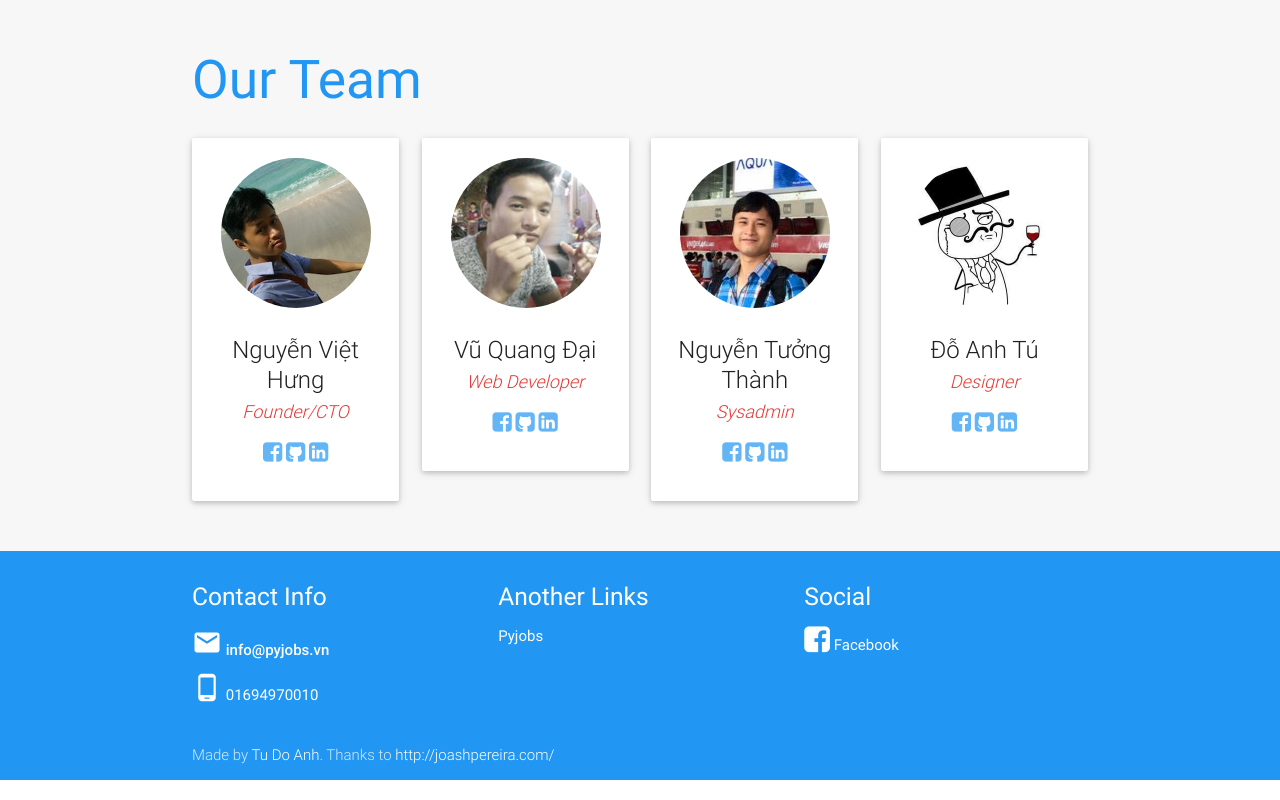
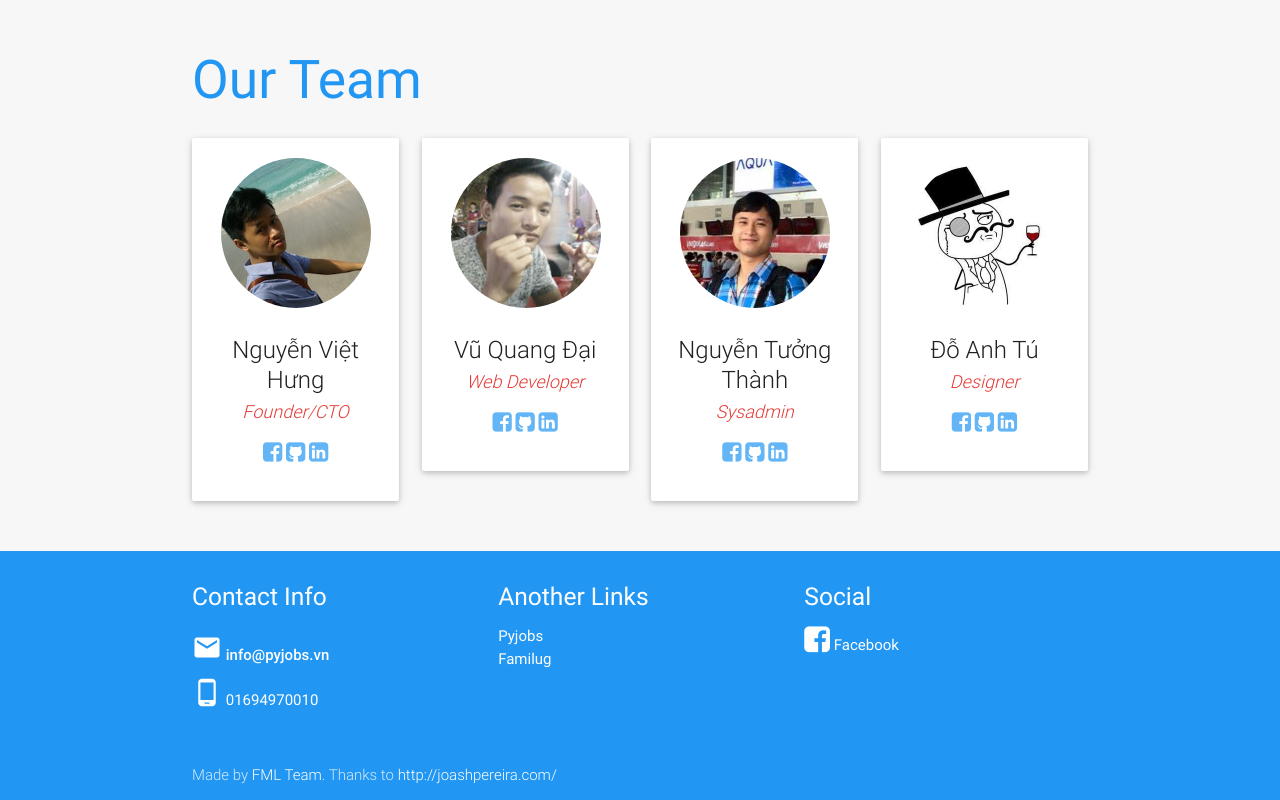
Before and after one commit to tudoanh/Landing-Page, a plain HTML site: page pyjobs/index.html in a window 1280 px wide. Shown: the part 2483-3283 px from the top of the page. Drawn offline with Linux system fonts and the light colour scheme.

Commit message:
Fix info

```diff
--- a/pyjobs/index.html
+++ b/pyjobs/index.html
@@ -259,15 +259,18 @@
         <div class="row">
             <div class="col l4 s12">
                 <span class="white-text"><h5>Contact Info</h5></span>
-                    <i class="small mdi-content-mail white-text"></i>
-                    <span class="white-text"><strong>info@pyjobs.vn</strong></span></br>
-                    <i class="small mdi-hardware-phone-android white-text"></i>
-                    <span class="white-text"<strong>01694970010</strong></span>
+                <ul>
+                    <li><i class="small mdi-content-mail white-text"></i>
+                    <span class="white-text"><strong>info@pyjobs.vn</strong></span></li>
+                    <li><i class="small mdi-hardware-phone-android white-text"></i>
+                    <span class="white-text"<strong>01694970010</strong></span></li>
+                </ul>
             </div>
             <div class="col l4 s12">
                 <h5 class="white-text">Another Links</h5>
                 <ul>
                     <li><a class="white-text" href="http://pyjobs.vn">Pyjobs</a></li>
+                    <li><a class="white-text" href="http://familug.org">Familug</a></li>
                 </ul>
             </div>
             <div class="col l4 s12">
@@ -284,7 +287,7 @@
     </div>
     <div class="footer-copyright default_color">
         <div class="container">
-            Made by <a class="white-text" href="http://medium.com/@doanhtu">Tu Do Anh</a>. Thanks to <a class="white-text" href="http://joashpereira.com/">http://joashpereira.com/</a>
+            Made by <a class="white-text" href="http://familug.org">FML Team</a>. Thanks to <a class="white-text" href="http://joashpereira.com/">http://joashpereira.com/</a>
         </div>
     </div>
 </footer>
```
